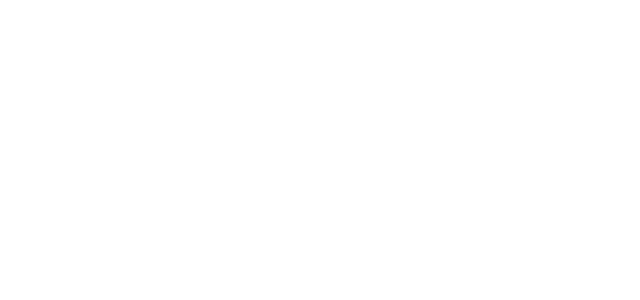
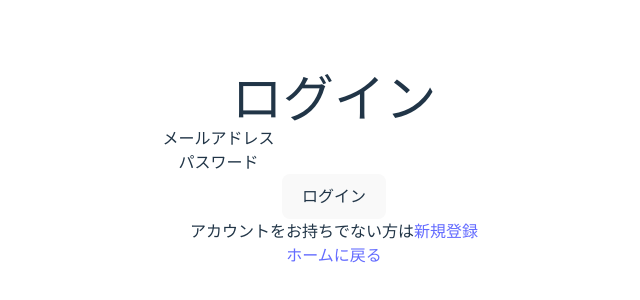
Before and after one commit to copalette/todo-app, a React (Vite) app: page /login in a window 1280 px wide. Shown: the part 232-532 px from the top of the page, without its empty margins (306-946 px from the left). Built offline with nearby package versions, Linux system fonts and the light colour scheme.

Commit message:
ログインページのUIと機能を実装

```diff
--- a/src/pages/LoginPage.tsx
+++ b/src/pages/LoginPage.tsx
@@ -1,11 +1,89 @@
-import { Link } from "react-router-dom";
+import { useState } from 'react';
+import { Link, useNavigate } from 'react-router-dom';
+import { authService } from '../lib/supabase';
 
-function LoginPage(){
-    return (
-        <div>
+function LoginPage() {
+  const [email, setEmail] = useState('');
+  const [password, setPassword] = useState('');
+  const [isLoading, setIsLoading] = useState(false);
+  const [error, setError] = useState<string | null>(null);
+  const navigate = useNavigate();
 
+  const handleSubmit = async (e: React.FormEvent) => {
+    e.preventDefault();
+
+    if (!email.trim() || !password.trim()) {
+      setError('メールアドレスとパスワードを入力してください');
+      return;
+    }
+
+    try {
+      setIsLoading(true);
+      setError(null);
+
+      await authService.signIn(email, password);
+      navigate('/todo'); // ログイン成功後、TodoListPageに遷移
+    } catch (err) {
+      console.error('ログインに失敗しました:', err);
+      setError('ログインに失敗しました。メールアドレスとパスワードを確認してください。');
+    } finally {
+      setIsLoading(false);
+    }
+  };
+
+  return (
+    <div className="auth-page">
+      <div className="auth-container">
+        <h1 className="auth-title">ログイン</h1>
+
+        {error && <div className="auth-error">{error}</div>}
+
+        <form onSubmit={handleSubmit} className="auth-form">
+          <div className="form-group">
+            <label htmlFor="email">メールアドレス</label>
+            <input
+              type="email"
+              id="email"
+              value={email}
+              onChange={(e) => setEmail(e.target.value)}
+              disabled={isLoading}
+              required
+            />
+          </div>
+
+          <div className="form-group">
+            <label htmlFor="password">パスワード</label>
+            <input
+              type="password"
+              id="password"
+              value={password}
+              onChange={(e) => setPassword(e.target.value)}
+              disabled={isLoading}
+              required
+            />
+          </div>
+
+          <button
+            type="submit"
+            disabled={isLoading}
+            className="auth-button"
+          >
+            {isLoading ? 'ログイン中...' : 'ログイン'}
+          </button>
+        </form>
+
+        <div className="auth-links">
+          <p>
+            アカウントをお持ちでない方は
+            <Link to="/register" className="auth-link">新規登録</Link>
+          </p>
+          <p>
+            <Link to="/" className="auth-link">ホームに戻る</Link>
+          </p>
         </div>
-    );
+      </div>
+    </div>
+  );
 }
 
 export default LoginPage;
```
